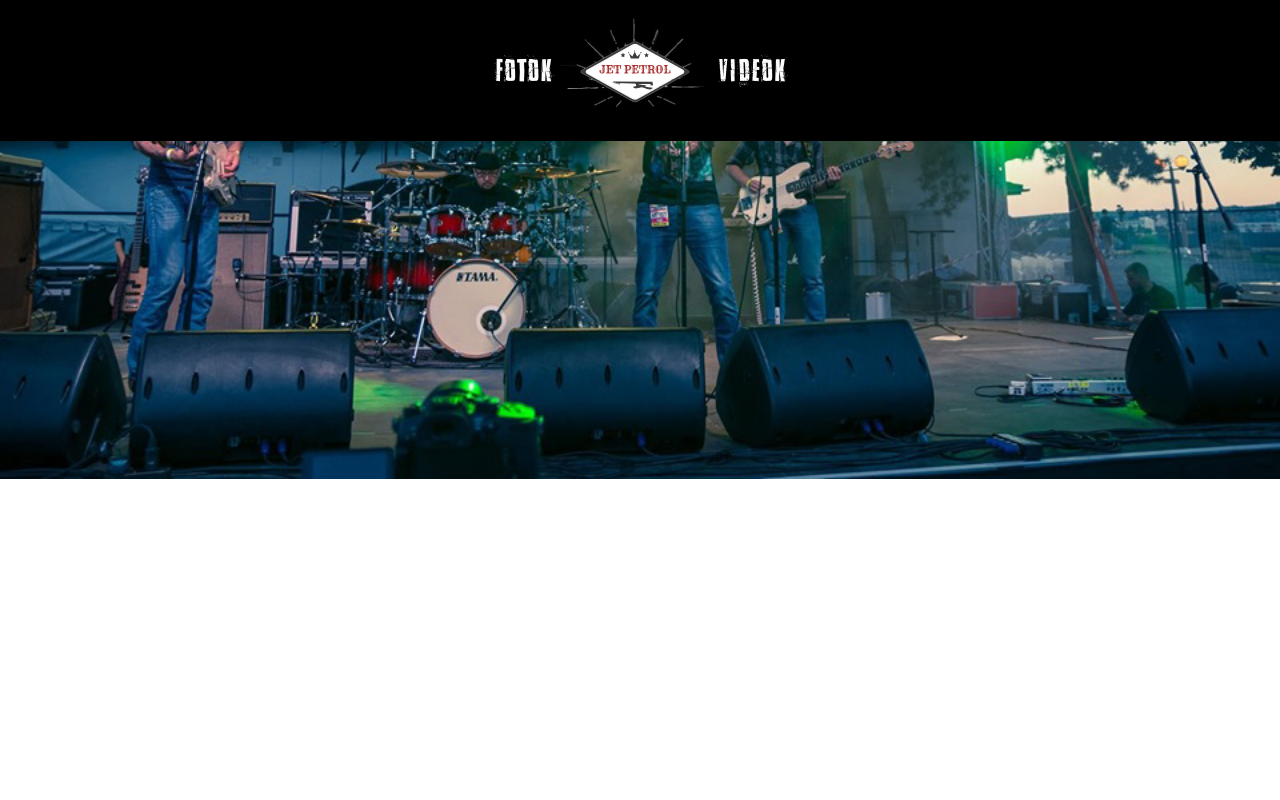
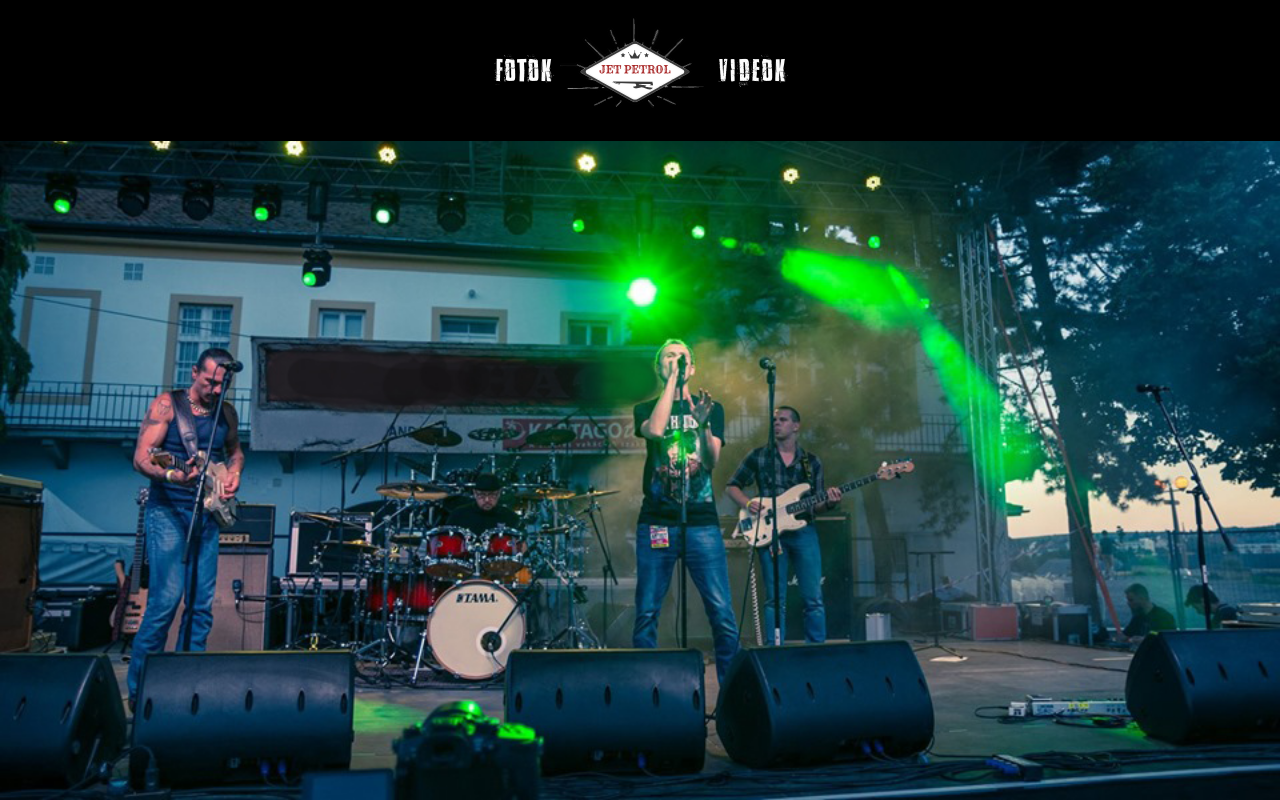
Before and after one commit to lesovics89/jetpetrol, a plain HTML site: page index.html in a window 1280 px wide. Drawn offline with nearby package versions, Linux system fonts and the light colour scheme.

Commit message:
Add files via upload

```diff
--- a/index.html
+++ b/index.html
@@ -7,7 +7,15 @@
 <title>Untitled Document</title>
 <style type="text/css">
 <!--
+body {
+	background-color: #cccccc; /* Used if the image is unavailable */
+	/* You must set a specified height */
+  background-position: center; /* Center the image */
+	background-repeat: no-repeat; /* Do not repeat the image */
+	background-size: cover;
+	background-image: url(kon2.jpg);
 
+}
 
 
 
--- a/main.css
+++ b/main.css
@@ -1,12 +1,12 @@
 body {
-	 /* Used if the image is unavailable */
-	/* You must set a specified height */
-  background-position: center; /* Center the image */
-	background-repeat: no-repeat; /* Do not repeat the image */
-	background-size: cover;
-	background-image: url(kon2.jpg);
-	overflow:hidden;
-}
+
+   background-size: cover;
+   background-repeat: no-repeat;
+   background-attachment: fixed;
+   background-position: center;
+
+
+   }
 #profile-image {
   height: 150px;
   width: 150px;
```
